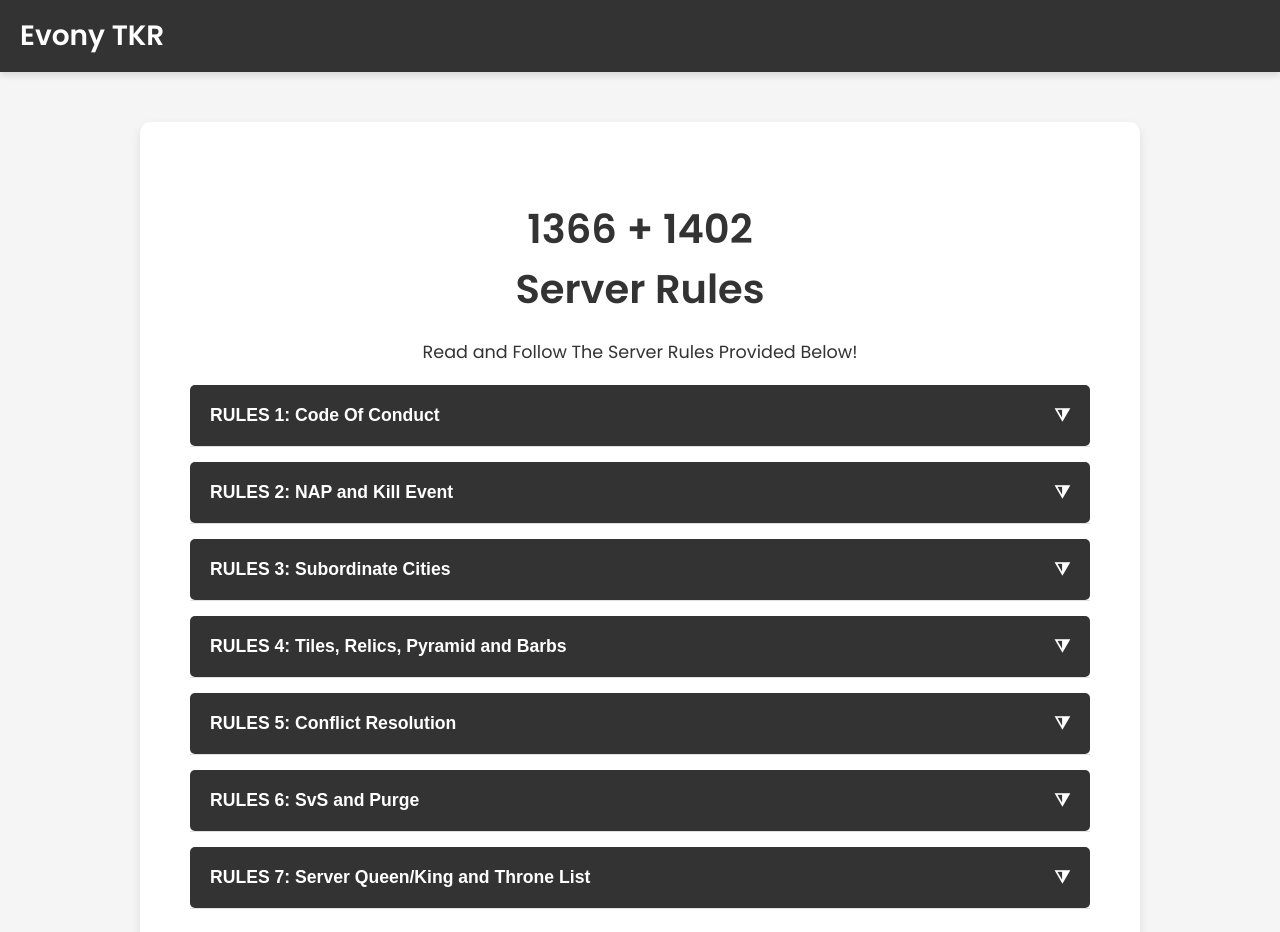
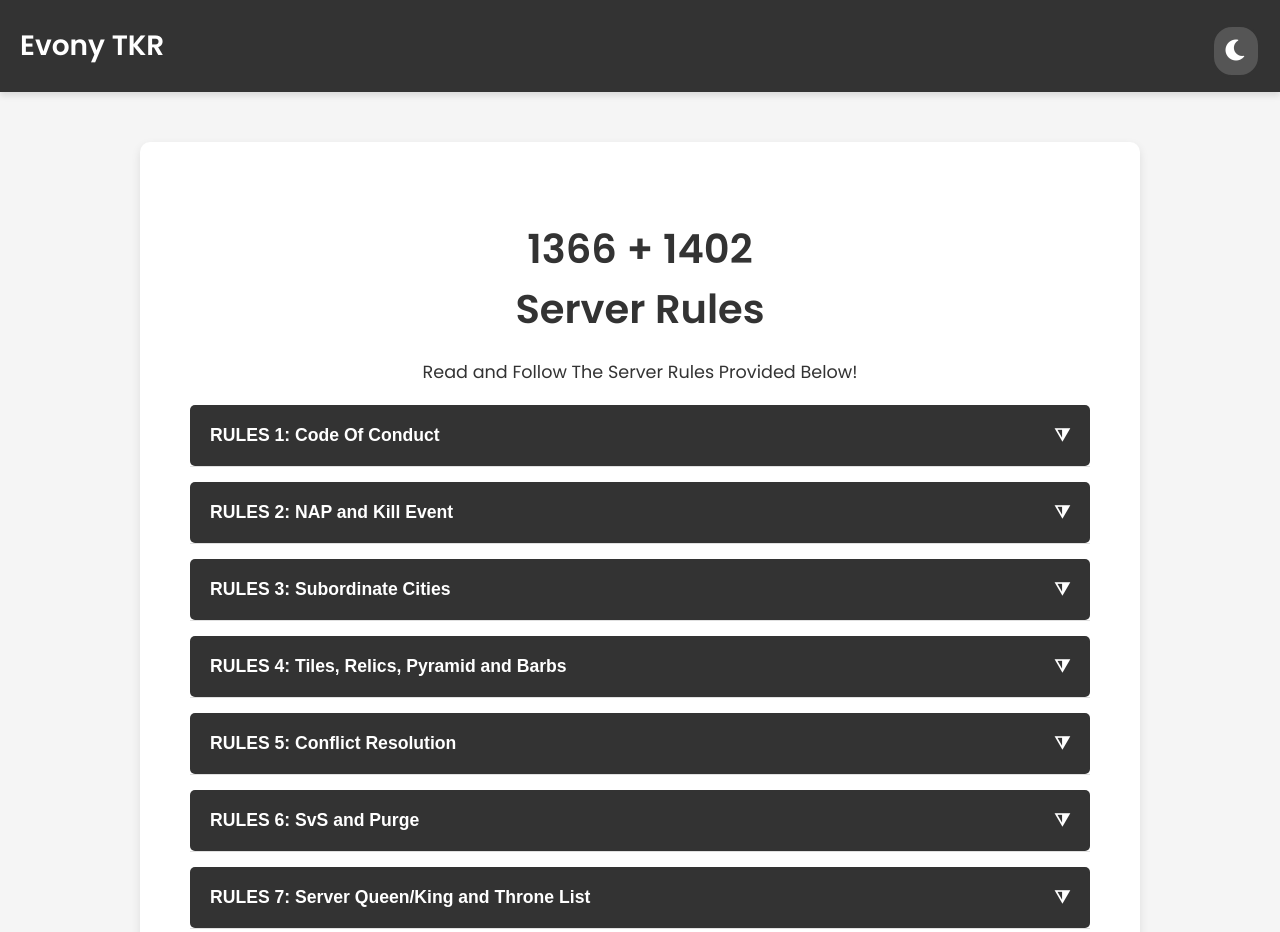
Before and after one commit to 1366rules/read, a plain HTML site: page index.html in a window 1280 px wide. Shown: the top 932 px of the page. Drawn offline with Linux system fonts and the light colour scheme.

Commit message:
Update index.html

```diff
--- a/index.html
+++ b/index.html
@@ -275,6 +275,9 @@
 <body>
     <div class="navbar">
         <div class="logo">Evony TKR</div>
+        <button class="toggle-switch" onclick="toggleDarkMode()">
+            <i id="mode-icon" class="fas fa-moon"></i>
+        </button>
     </div>
 
     <div class="container" id="backtoTop">
```
